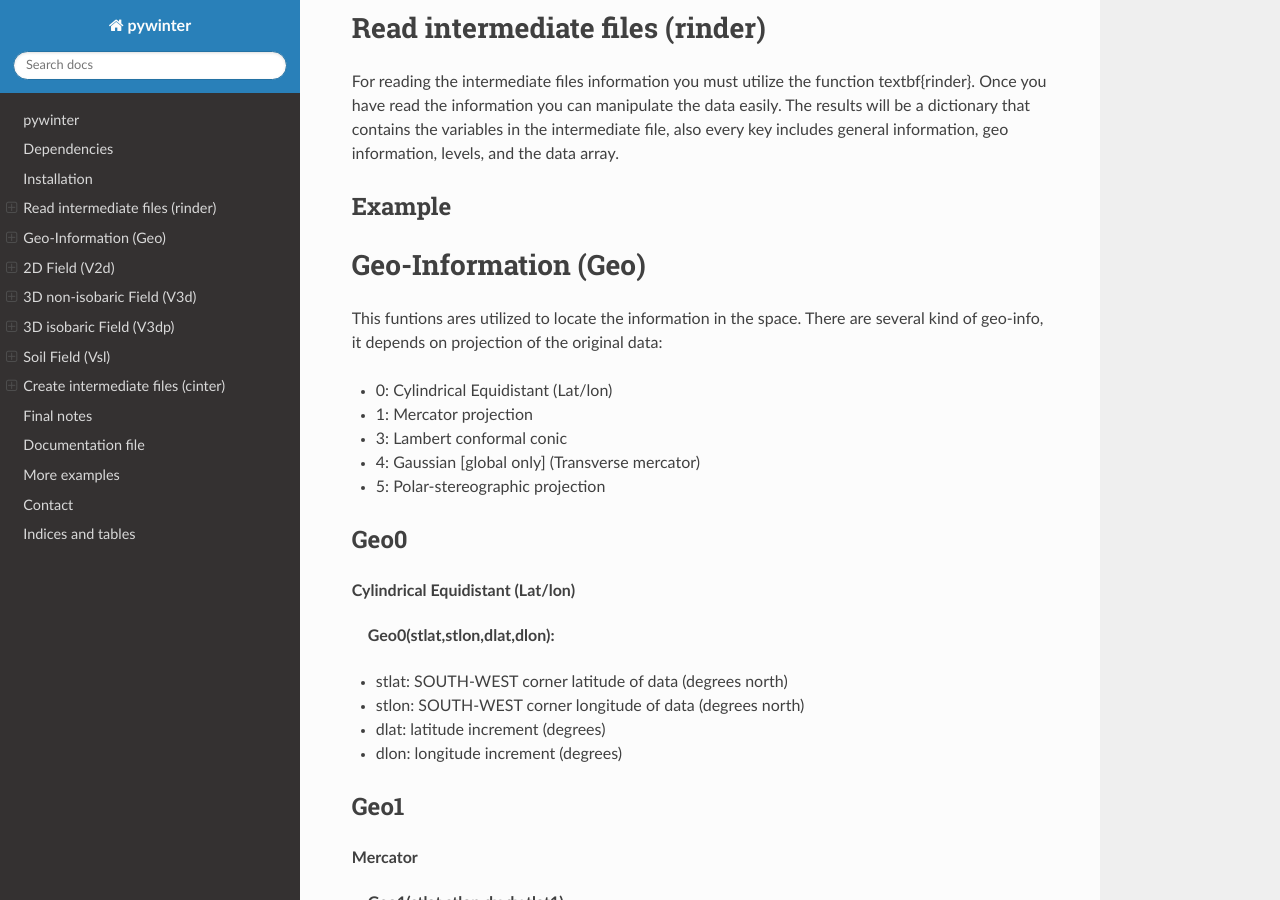
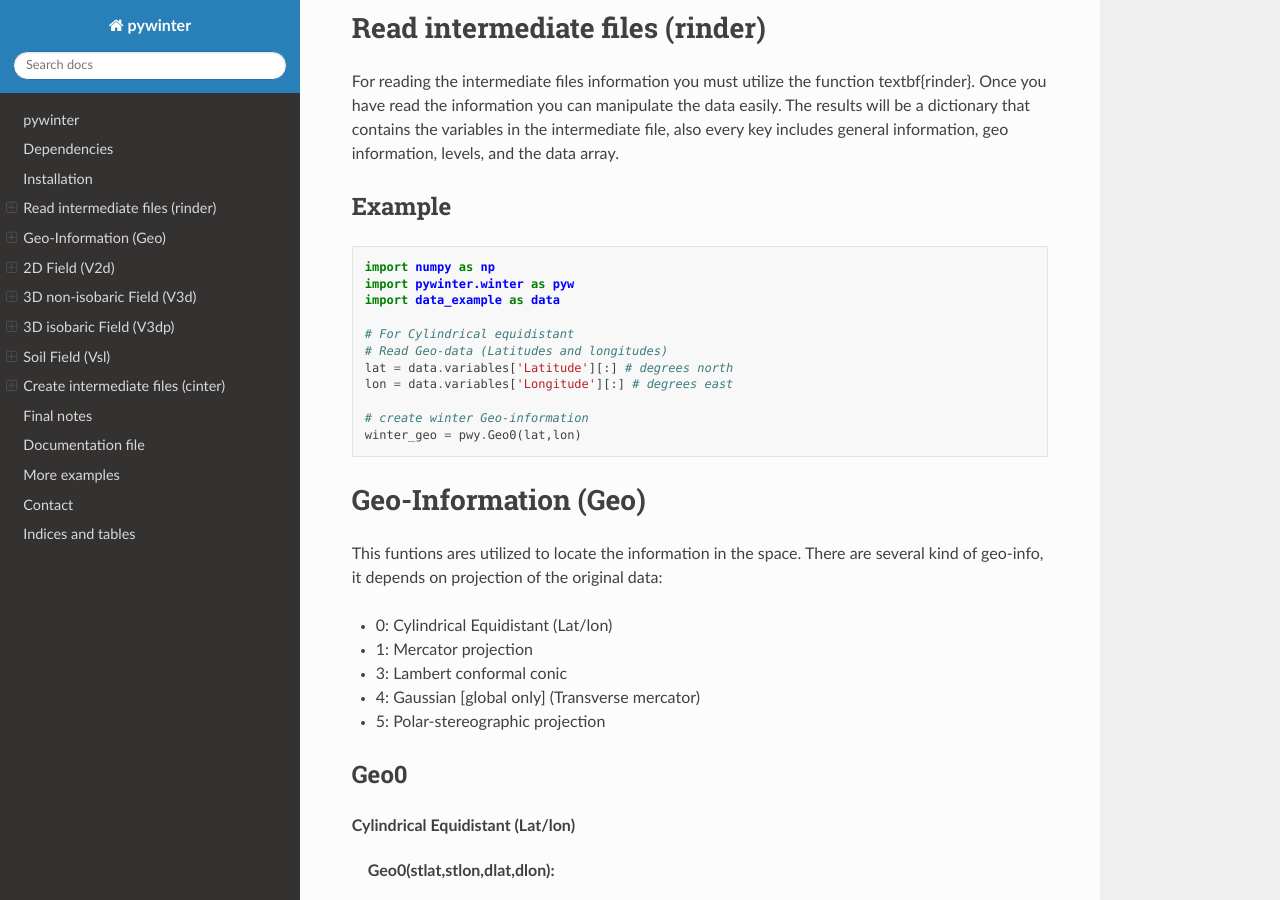
Before and after one commit to dniloash/Pywinter, a Sphinx documentation site: the page built from rtdoc/source/index.rst, in a window 1280 px wide and 900 px high, scrolled down 825 px. Built offline with Sphinx 7.4.7 and the Read the Docs theme 2.0.0, drawn with Linux system fonts in a browser that asks for light colours; some of the changed lines change nothing that is shown.

Commit message:
Update index.rst

```diff
--- a/rtdoc/source/index.rst
+++ b/rtdoc/source/index.rst
@@ -44,48 +44,18 @@ For reading the intermediate files information you must utilize the function \te
 Example
 -------------
 .. code-block:: python
+
 	import numpy as np
 	import pywinter.winter as pyw
 	import data_example as data
 
-	infile = '/home/allyson/Documents/files/FILE:1994-05-18_06'
+	# For Cylindrical equidistant
+	# Read Geo-data (Latitudes and longitudes)
+	lat = data.variables['Latitude'][:] # degrees north
+	lon = data.variables['Longitude'][:] # degrees east
 
-	interfile = pyw.rinder(infile)
-
-	print(interfile.keys())
-	dict_keys(['LANDSEA', 'ST', 'SST', 'SOILHGT', 'PSFC', 'HGT', 'SKINTEMP', 'TT',
-	'PMSL', 'VV', 'SM', 'UU', 'RH', 'TT2M', 'RH2M', 'UU10M', 'VV10M'])
-
-	print(interfile['TT'].general)
-	{'VERSION': 5, 'HDATE': '2015-07-27_12:00:00', 'XFCST': 0.0, 'MAP_SOURCE': 'ECMWF',
-	'FIELD': 'TT', 'UNITS': 'K', 'DESC': 'Temperature', 'XLVL': '1000', 'NX': 441, 'NY': 329,
-	'EARTH_RADIUS': 6367.47021484375, 'IS_WIND_EARTH_REL': False}
-
-	print(interfile['TT'].geoinfo)
-	{'IPROJ': 0, 'PROJ': 'Cylindrical Equidistant (0)', 'STARTLOC': 'SWCORNER',
-	'STARTLAT': 38.0, 'STARTLON': -130.0, 'DELTALAT': -0.25, 'DELTALON': 0.25}
-
-	print(interfile['TT'].level)
-	[100000.  97500.  95000.  92500.  90000.  87500.  85000.  82500.  80000.
-	  77500.  75000.  70000.  65000.  60000.  55000.  50000.  45000.  40000.
-	  35000.  30000.  25000.  20000.  17500.  15000.  12500.  10000.   7000.
-	   5000.   3000.   2000.   1000.]
-
-	print(interfile['TT'].val)
-	[[[289.86547852 289.89868164 289.85571289 ... 294.19750977 294.20141602
-	   294.19360352]
-	  ...
-	  [278.23071289 277.93383789 277.69360352 ... 280.58032227 280.63500977
-	   280.70727539]]
-	   ...
-	 [[234.77418518 234.80836487 234.85231018 ... 232.22828674 232.20973206
-	   232.20582581]
-	   ...
-	  [213.70191956 213.95289612 214.19410706 ... 211.46461487 211.38844299
-	   211.31422424]]]
-
-	print(interfile['TT'].val.shape)
-	(31, 441, 329)
+	# create winter Geo-information
+	winter_geo = pwy.Geo0(lat,lon)
 
 
 Geo-Information (Geo)
```
